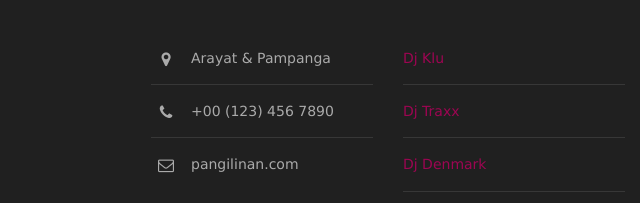
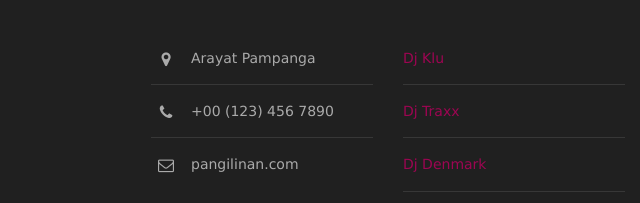
Before and after one commit to Mariella21/Faye, a plain HTML site: page index.html in a window 1280 px wide. Shown: the part 3108-3311 px from the top of the page, 0-640 px from the left. Drawn offline with Linux system fonts and the light colour scheme.

Commit message:
Update index.html

```diff
--- a/index.html
+++ b/index.html
@@ -169,7 +169,7 @@ Licence URI: https://www.os-templates.com/template-terms
       <ul class="nospace btmspace-30 linklist contact">
         <li><i class="fa fa-map-marker"></i>
           <address>
-          Arayat &amp; Pampanga
+          Arayat Pampanga
           </address>
         </li>
         <li><i class="fa fa-phone"></i> +00 (123) 456 7890</li>
```
